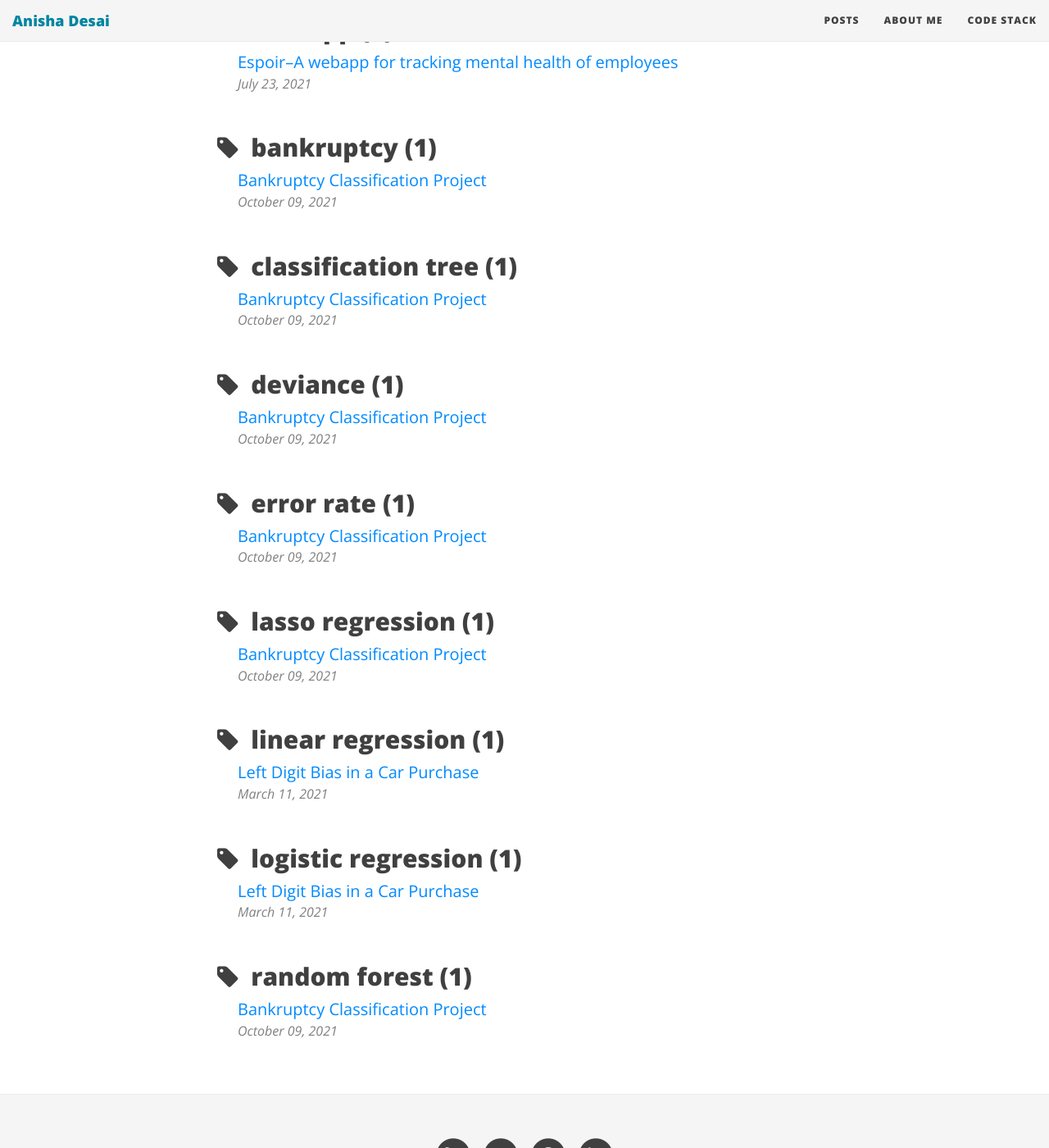
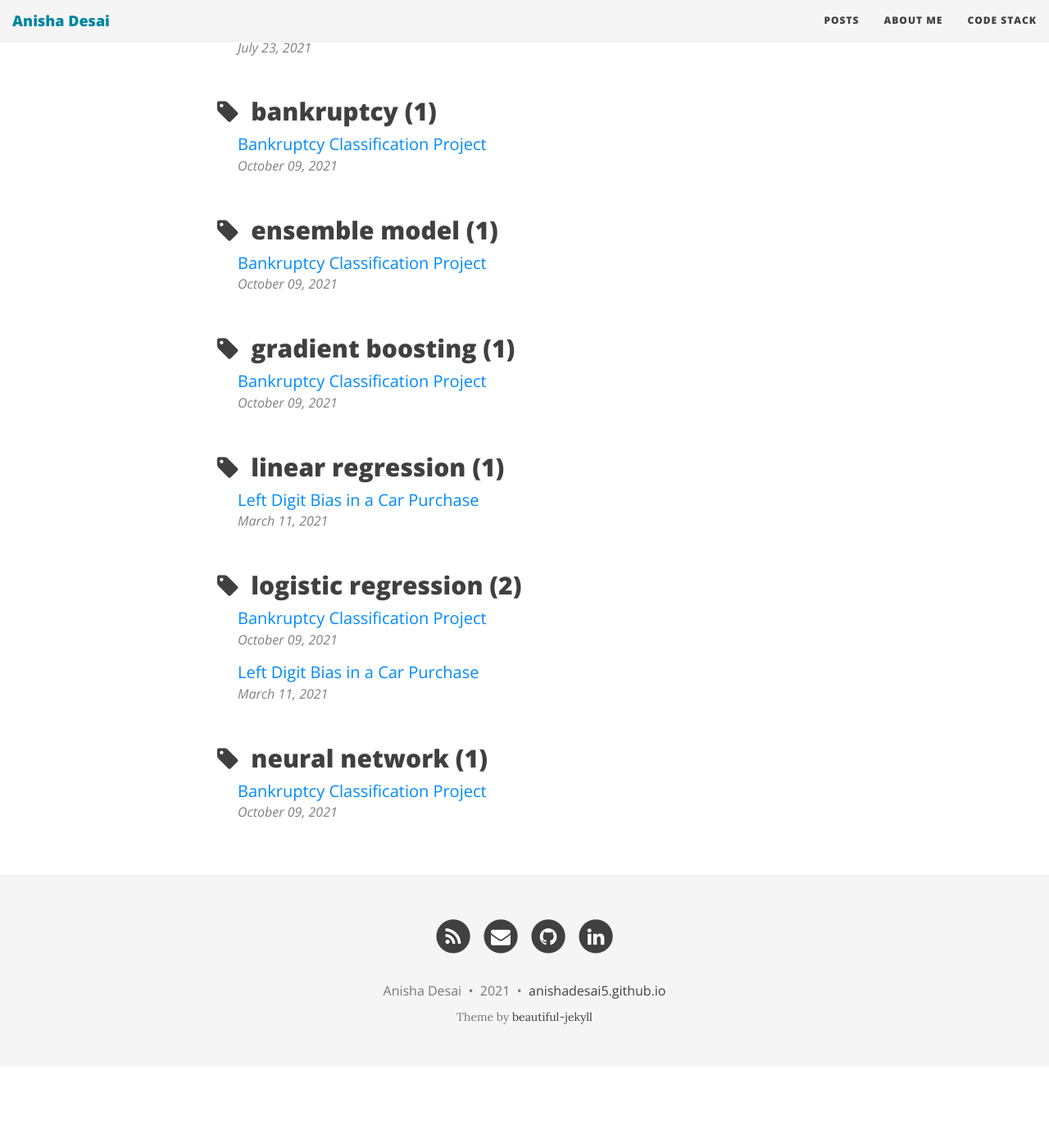
Before and after one commit to anishadesai5/anishadesai5.github.io, a Jekyll site: the page built from tags.html, in a window 1280 px wide and 1400 px high, scrolled down 3237 px. Shown: the whole window at 82% size. Built offline with Jekyll 4.4.1, drawn with Linux system fonts in a browser that asks for light colours; nearby versions of some CDN libraries; after the commit the page ends 4538 px from its top, so only the background shows below that; some of the changed text lies outside the part shown.

Commit message:
Update 2021-10-09-Bankruptcy-Classification-Project.html

```diff
--- a/_posts/2021-10-09-Bankruptcy-Classification-Project.html
+++ b/_posts/2021-10-09-Bankruptcy-Classification-Project.html
@@ -4,7 +4,7 @@ title: Bankruptcy Classification Project
 excerpt: To predict the probability of a company going bankrupt.
 permalink: /bankruptcy-classification-project
 publish: false
-tags: [bankruptcy, SAS EM, lasso regression, classification tree, random forest, deviance, error rate]
+tags: [bankruptcy, SAS EM,neural network,gradient boosting, logistic regression, ensemble model]
 ---
 
 <link href="https://afeld.github.io/emoji-css/emoji.css" rel="stylesheet">
@@ -45,7 +45,10 @@ tags: [bankruptcy, SAS EM, lasso regression, classification tree, random forest,
   This helps in improving the stability of different non-linear models like the neural network. All the default parameters were made us of for this node.</p>
 
 
-
 <h2><span style="text-decoration: underline;"><strong>Project Diagram</strong></span></h2>
 
 <img src="images/SAS diagram.PNG">
+
+<h2><span style="text-decoration: underline;"><strong>Model Assesment</strong></span></h2>
+
+<img src="images/Model assessment.PNG">
```
